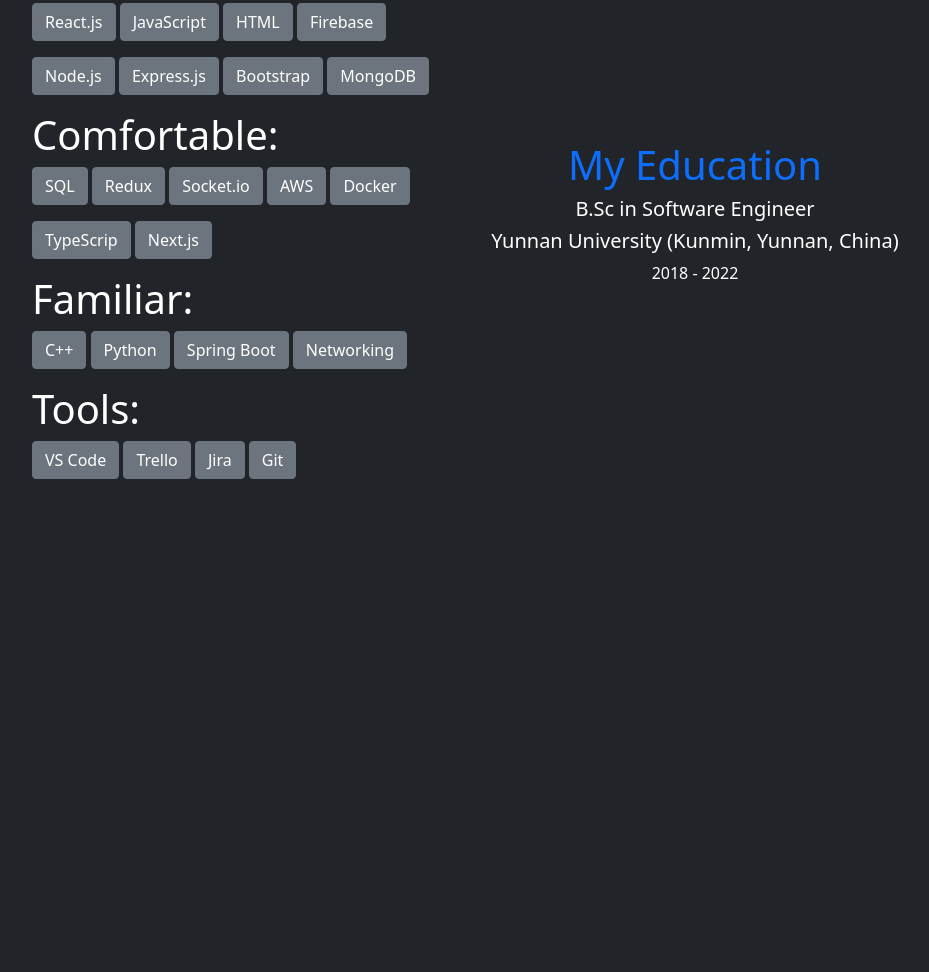
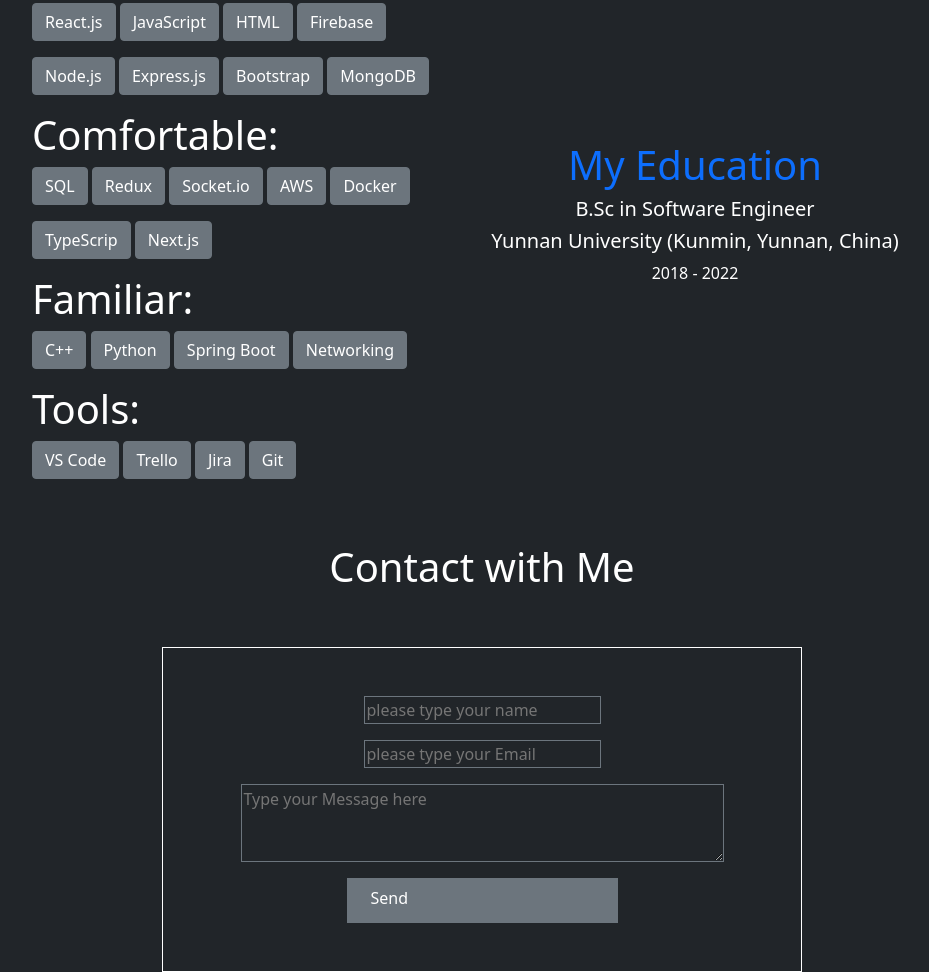
Before and after one commit to MdMubinNomani/phitron-portfolio-assignment1, a plain HTML site: page index.html in a window 1280 px wide. Shown: the part 1579-2551 px from the top of the page, without its empty margins (158-1087 px from the left). Before the commit the page ends 2074 px from the top, so only its background shows below. Drawn offline with nearby package versions, Linux system fonts and the light colour scheme.

Commit message:
Contact me section added

```diff
--- a/index.html
+++ b/index.html
@@ -4,12 +4,13 @@
     <meta charset="UTF-8">
     <meta name="viewport" content="width=device-width, initial-scale=1.0">
     <title>Document</title>
-
+    <link rel="stylesheet" href="./style.css">
     <!-- Bootstrap CDN-->
     <link href="https://cdn.jsdelivr.net/npm/bootstrap@5.0.2/dist/css/bootstrap.min.css" rel="stylesheet" integrity="sha384-EVSTQN3/azprG1Anm3QDgpJLIm9Nao0Yz1ztcQTwFspd3yD65VohhpuuCOmLASjC" crossorigin="anonymous">
     <link href="https://cdn.jsdelivr.net/npm/bootstrap-icons@1.10.5/font/bootstrap-icons.css" rel="stylesheet">
 </head>
 <body class="bg-dark">
+    <!-- <div class="unique-container"> -->
 
         <!-- Navbar -->
         <nav class="navbar navbar-expand-lg">
@@ -214,5 +215,26 @@
 
             </div>
         </div>
+
+        <!-- Contact with me -->
+        <div class="d-flex flex-column align-items-center justify-content-center">
+            <div class="text-white m-5">
+                <h1>Contact with Me</h1>
+            </div>
+
+            <div class="border border-white p-5" style="width: 50%;margin:0 auto;">
+                <form action="" class="d-flex flex-column justify-content-center align-items-center gap-3">
+                    <input class="text-white bg-transparent border border-secondary" type="text" placeholder="please type your name">
+                    <input class="text-white bg-transparent border border-secondary" type="text" placeholder="please type your Email">
+                    <textarea class="text-white bg-transparent border border-secondary" type="text" placeholder="Type your Message here"  rows="3" cols="50"></textarea>
+                    <!-- <input class="text-primary bg-secondary" style="width: 50%; height: 45px;" type="button" value="send"> -->
+                    <div class="text-primary bg-secondary" style="width: 50%; height: 45px;">
+                        <p class="pt-2 ps-4 text-white">Send</p>
+                    </div>
+                </form>
+            </div>
+        </div>
+
+    <!-- </div> -->
 </body>
 </html>
--- a/style.css
+++ b/style.css
@@ -0,0 +1,5 @@
+/* .unique-container {
+    width: 80%;
+    margin: 0 auto;
+    background-color: rgb(68, 68, 68);
+} */
```
Lines whose indentation alone changed are shown as unchanged.
